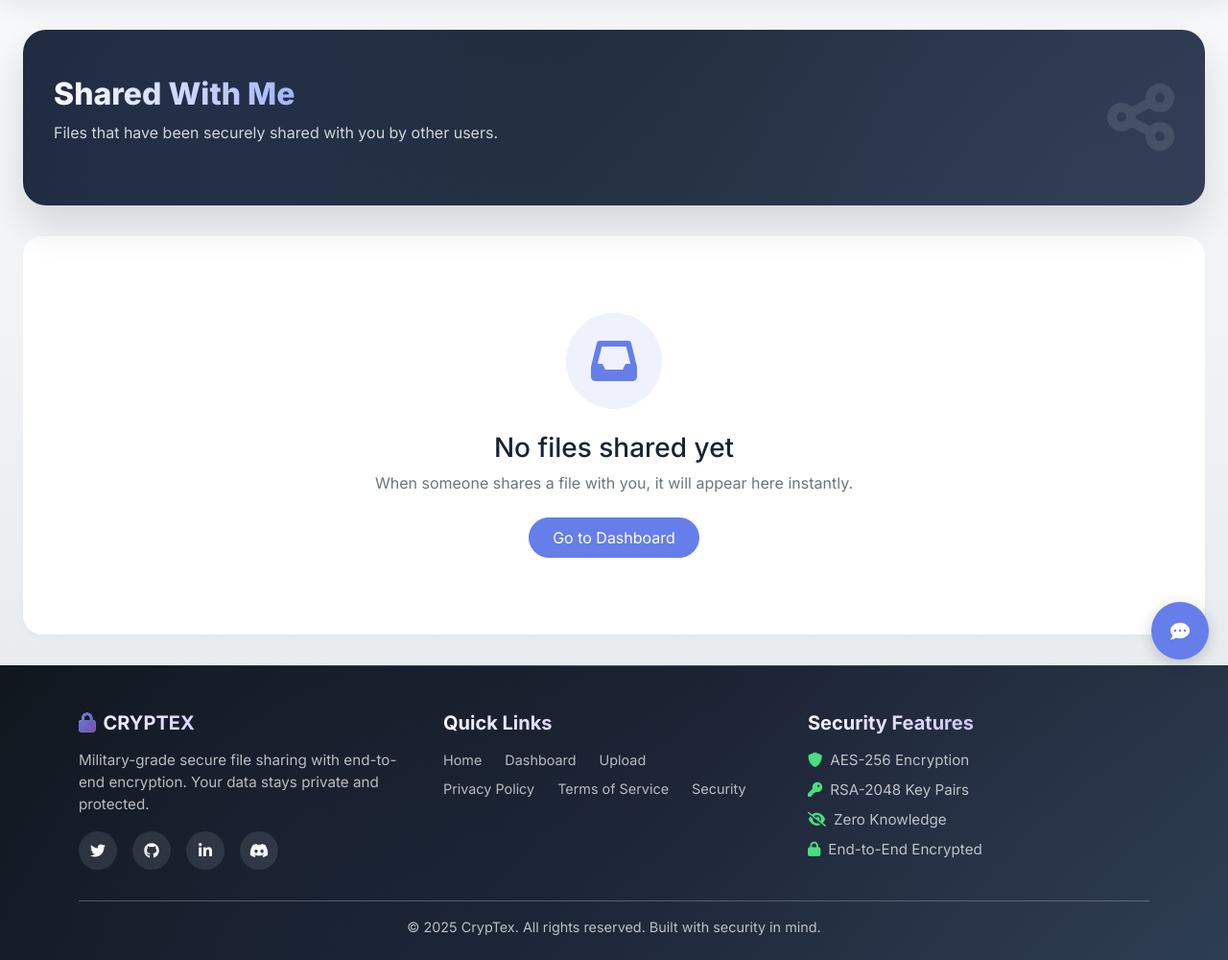
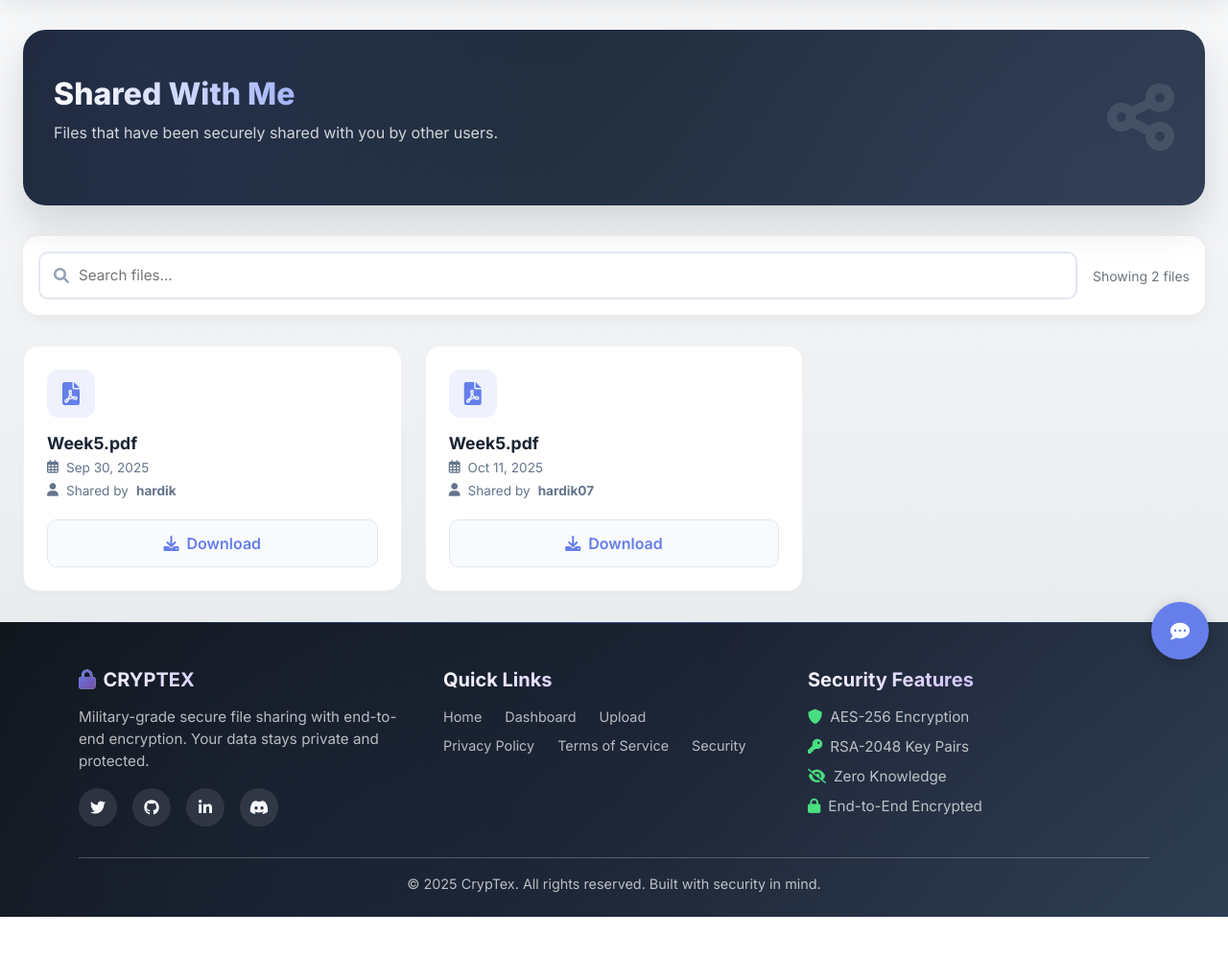
Before and after one commit to nimbareharsh42/Cryptex, a Django app: page /shared-with-me/ in a window 1280 px wide. Shown: the part 93-1093 px from the top of the page at 96% size. After the commit the page ends 1048 px from the top, so only its background shows below. Run offline with Django 5.2, Linux system fonts and the light colour scheme; a user stored in the database is signed in; data comes from the database, SQL or seed files in the repository; both versions use the stored data as it was after the commit.

Commit message:
update commit

```diff
--- a/file_sharing/templates/file_sharing/shared_with_me.html
+++ b/file_sharing/templates/file_sharing/shared_with_me.html
@@ -1,4 +1,5 @@
 {% extends 'file_sharing/base.html' %}
+{% load custom_filters %}
 
 {% block title %}Shared With Me - Cryptex{% endblock %}
 
@@ -60,6 +61,7 @@
         margin-bottom: 0.5rem;
         background: linear-gradient(to right, #fff, #a5b4fc);
         -webkit-background-clip: text;
+        background-clip: text;
         -webkit-text-fill-color: transparent;
         display: inline-block;
     }
@@ -291,13 +293,14 @@
 
         <!-- Files Grid -->
         <div class="files-container" id="filesGrid">
-            {% for file in shared_files %}
+            {% for share in shared_files %}
             <div class="file-card">
                 <div class="file-icon-wrapper">
-                    {% if file.original_filename|lower|slice:"-4:" == ".pdf" %}
+                    {% if share.shared_file.original_filename|endswith:".pdf" %}
                     <i class="fas fa-file-pdf"></i>
-                    {% elif file.original_filename|lower|slice:"-4:" == ".jpg" or
-                    file.original_filename|lower|slice:"-4:" == ".png" %}
+                    {% elif share.shared_file.original_filename|endswith:".jpg" %}
+                    <i class="fas fa-file-image"></i>
+                    {% elif share.shared_file.original_filename|endswith:".png" %}
                     <i class="fas fa-file-image"></i>
                     {% else %}
                     <i class="fas fa-file-alt"></i>
@@ -305,27 +308,20 @@
                 </div>
 
                 <div class="file-info">
-                    <h5 class="file-name" title="{{ file.original_filename }}">
-                        {{ file.original_filename }}
+                    <h5 class="file-name" title="{{ share.shared_file.original_filename }}">
+                        {{ share.shared_file.original_filename }}
                     </h5>
                     <div class="file-meta">
                         <i class="far fa-calendar-alt"></i>
-                        {{ file.upload_date|date:"M d, Y" }}
+                        {{ share.shared_file.upload_date|date:"M d, Y" }}
                     </div>
                     <div class="file-meta">
-                        <i class="fas fa-shield-alt text-success"></i>
-                        Encrypted (AES-256)
+                        <i class="fas fa-user"></i>
+                        Shared by <strong>{{ share.shared_file.owner.username }}</strong>
                     </div>
                 </div>
 
-                <div class="shared-by">
-                    <div class="avatar-xs">
-                        {{ file.owner.username|make_list|first|upper }}
-                    </div>
-                    <span>Shared by <strong>{{ file.owner.username }}</strong></span>
-                </div>
-
-                <a href="{% url 'file_sharing:download' file.id %}" class="action-btn">
+                <a href="{% url 'file_sharing:download' share.shared_file.id %}" class="action-btn">
                     <i class="fas fa-download me-2"></i>Download
                 </a>
             </div>
--- /dev/null
+++ b/file_sharing/templatetags/custom_filters.py
@@ -0,0 +1,10 @@
+from django import template
+
+register = template.Library()
+
+@register.filter
+def endswith(value, suffix):
+    """Check if a string ends with the given suffix."""
+    if not isinstance(value, str):
+        return False
+    return value.lower().endswith(suffix.lower())
--- a/file_sharing/views.py
+++ b/file_sharing/views.py
@@ -11,6 +11,7 @@ from django.contrib.auth.models import User
 from django.contrib import messages
 import os
 from django.conf import settings
+from django.db import IntegrityError
 
 def homepage(request):
     """Homepage for non-authenticated users"""
@@ -180,9 +181,8 @@ def share_file(request, file_id):
             if user_to_share_with == request.user:
                 return HttpResponse("You cannot share a file with yourself", status=400)
 
-            # Check if file is already shared with this user
-            existing_share = FileShare.objects.filter(shared_file=shared_file, shared_with=user_to_share_with).first()
-            if existing_share:
+            # Validate if the file is already shared
+            if FileShare.objects.filter(shared_file=shared_file, shared_with=user_to_share_with).exists():
                 return HttpResponse("File is already shared with this user", status=400)
 
             # Get the receiver's public key
@@ -202,7 +202,7 @@ def share_file(request, file_id):
                 receiver_key.public_key
             )
 
-            # Create share record with the re-encrypted key
+            # Create share record
             FileShare.objects.create(
                 shared_file=shared_file,
                 shared_with=user_to_share_with,
@@ -268,7 +268,7 @@ def delete_file(request, file_id):
 
         file.delete()
 
-        return redirect("file_sharing:dashboard")
+        return redirect(request.META.get("HTTP_REFERER", "file_sharing:dashboard"))
 
     return HttpResponse("Invalid request", status=400)
 
@@ -313,7 +313,7 @@ def shared_with_me(request):
     )
 
     return render(request, 'file_sharing/shared_with_me.html', {
-        'shares': shares
+        'shared_files': shares  # Include details about the file owner
     })
 
 @login_required
@@ -362,14 +362,42 @@ def share_page(request):
             messages.error(request, "User not found")
             return redirect('file_sharing:share_page')
 
-        FileShare.objects.create(
+        # Use get_or_create to prevent duplicate entries
+        file_share, created = FileShare.objects.get_or_create(
             shared_file=shared_file,
             shared_with=recipient
         )
 
-        messages.success(request, "File shared successfully!")
+        if created:
+            messages.success(request, "File shared successfully!")
+        else:
+            messages.info(request, "File has already been shared with this user.")
+
         return redirect('file_sharing:share_page')
 
     return render(request, 'file_sharing/share_page.html', {
         'user_files': user_files
     })
+
+@login_required
+def shared_history(request):
+    # Files shared by the user
+    shared_by_user = FileShare.objects.filter(
+        shared_file__owner=request.user
+    ).select_related('shared_with', 'shared_file')
+
+    # Files received by the user
+    received_by_user = FileShare.objects.filter(
+        shared_with=request.user
+    ).select_related('shared_file', 'shared_file__owner')
+
+    # Debugging logs
+    print("Shared by user:", shared_by_user)
+    print("Received by user:", received_by_user)
+
+    context = {
+        'shared_by_user': shared_by_user,
+        'received_by_user': received_by_user,
+    }
+
+    return render(request, 'file_sharing/shared_history.html', context)
```
Also changed, not shown: file_sharing/templates/file_sharing/shared_history.html (added, +35 -0 lines), file_sharing/templates/file_sharing/user_uploads.html (+10 -6 lines), db.sqlite3, 2 other files.
